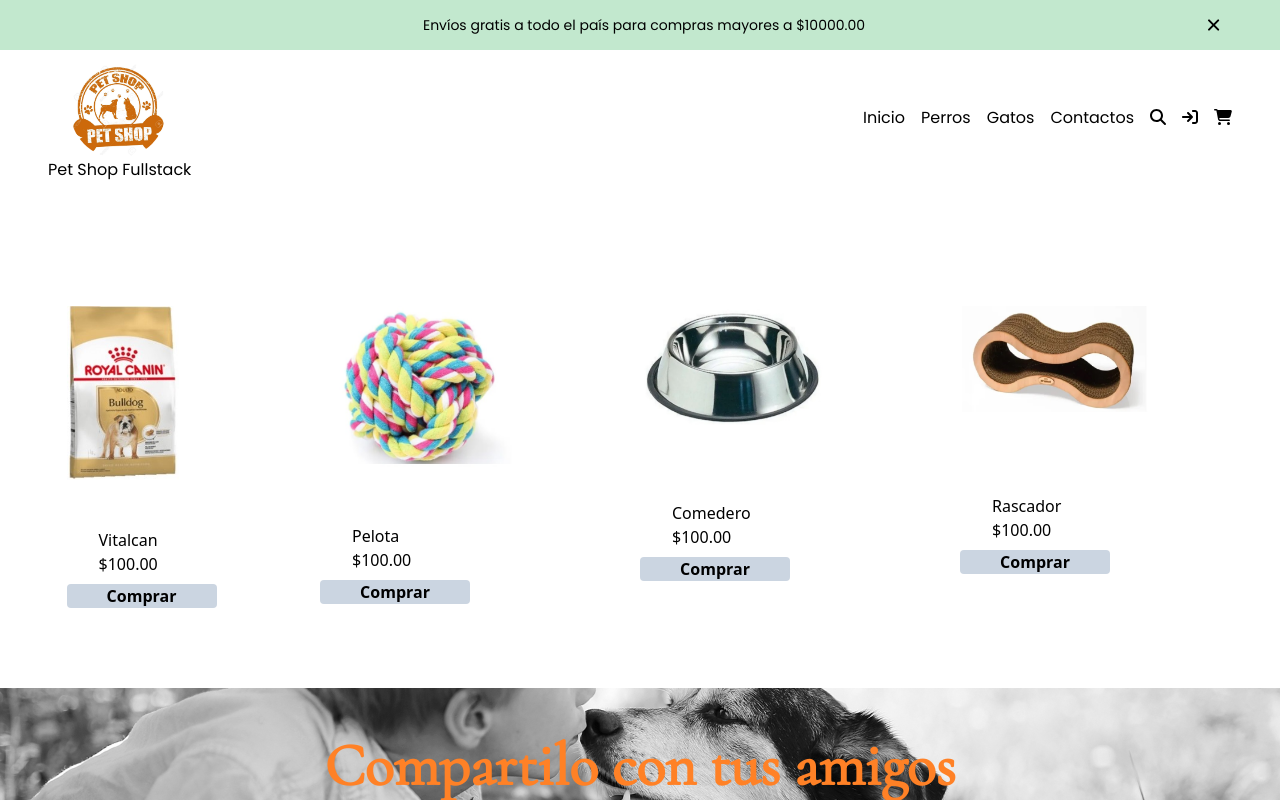
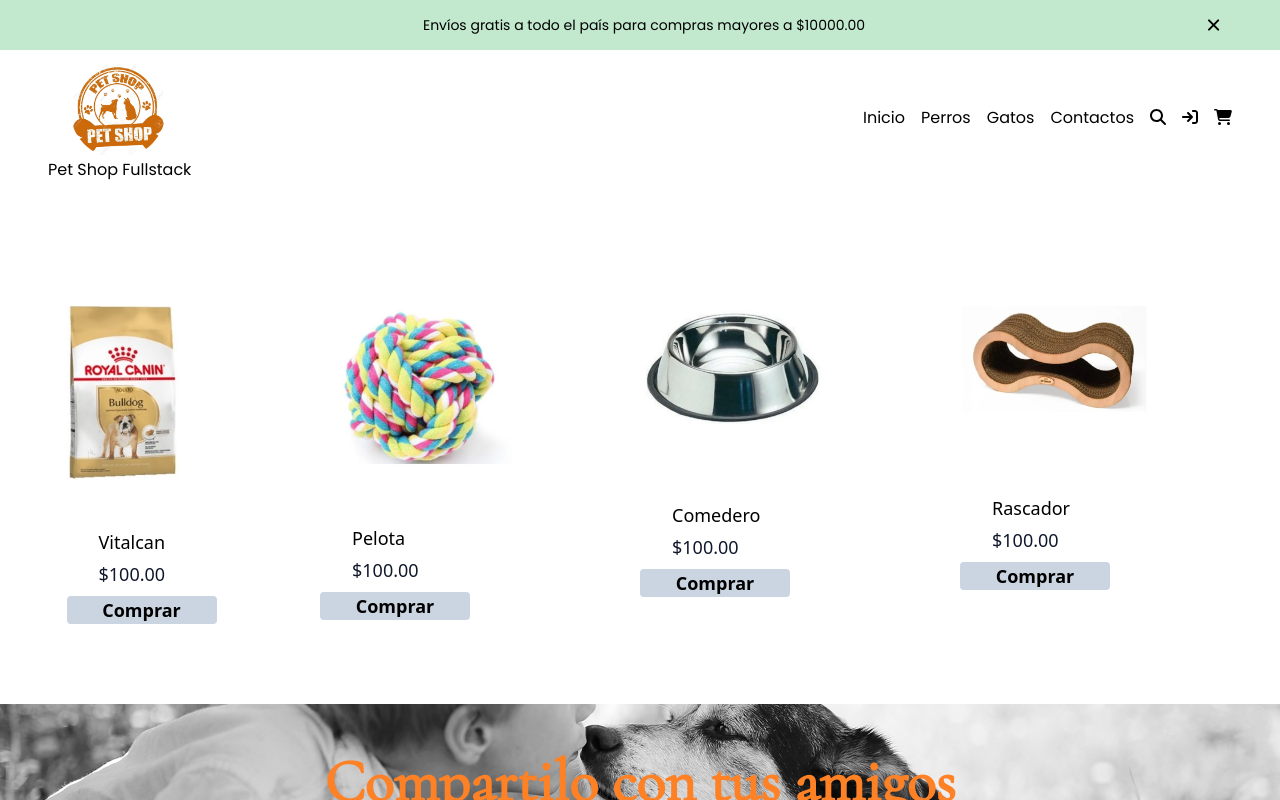
Before and after one commit to jdoors/WebProyect, a React (Create React App) app: page /gatos in a window 1280 px wide. Shown: the top 800 px of the page. Built offline with nearby package versions, Linux system fonts and the light colour scheme; a web font is replaced by a local one.

Commit message:
dandole estilo a Gatosproductos

```diff
--- a/src/components/Pages/Gatos.js
+++ b/src/components/Pages/Gatos.js
@@ -12,10 +12,6 @@ return (
         {productsList.map((producto) =><GatosProductos key={producto.id} data={producto}/>)}
     </div>
 
-    )}
-
-
-
-
+)}
 
 export default Gatos
--- a/src/components/Pages/GatosProductos.js
+++ b/src/components/Pages/GatosProductos.js
@@ -21,13 +21,13 @@ return (
 
     <div className='grid auto-row-min pt-20'>
 
-        <div className='text-center rounded-2xl w-3/5 h-3/5'>
+        <div className=' w-3/5 h-3/5'>
         <img src={img}alt={name}/>
         </div>
 
-        <div className='  mt-12'>
+        <div className=' text-justify text-lg  mt-12'>
             <h3 className='ml-8'>{name}</h3>
-            <p className='ml-8'>${price}.00</p>
+            <p className='text-slate-900 mt-1 ml-8'>${price}.00</p>
             <button className='bg-slate-300 border-inherit rounded font-bold w-[150px] mt-2'>Comprar</button>
         </div>
 
```
